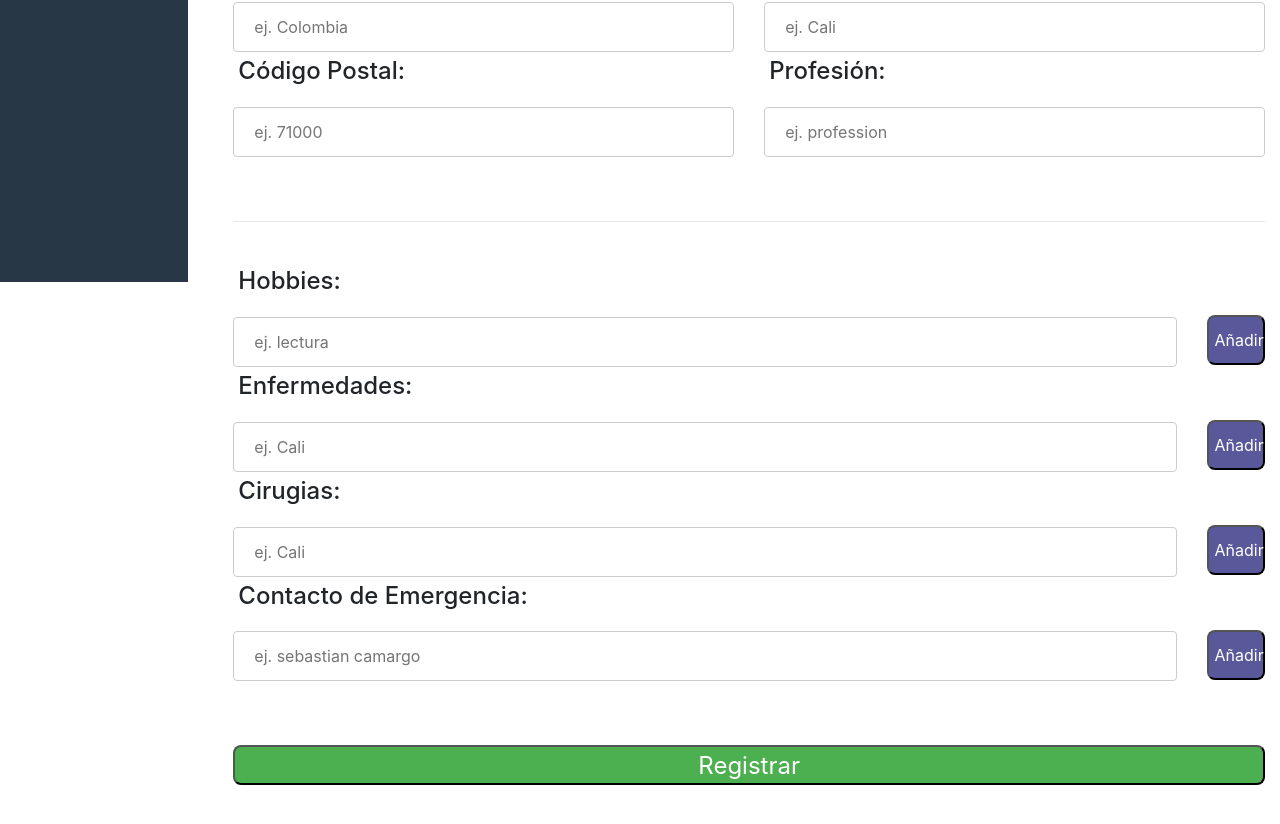
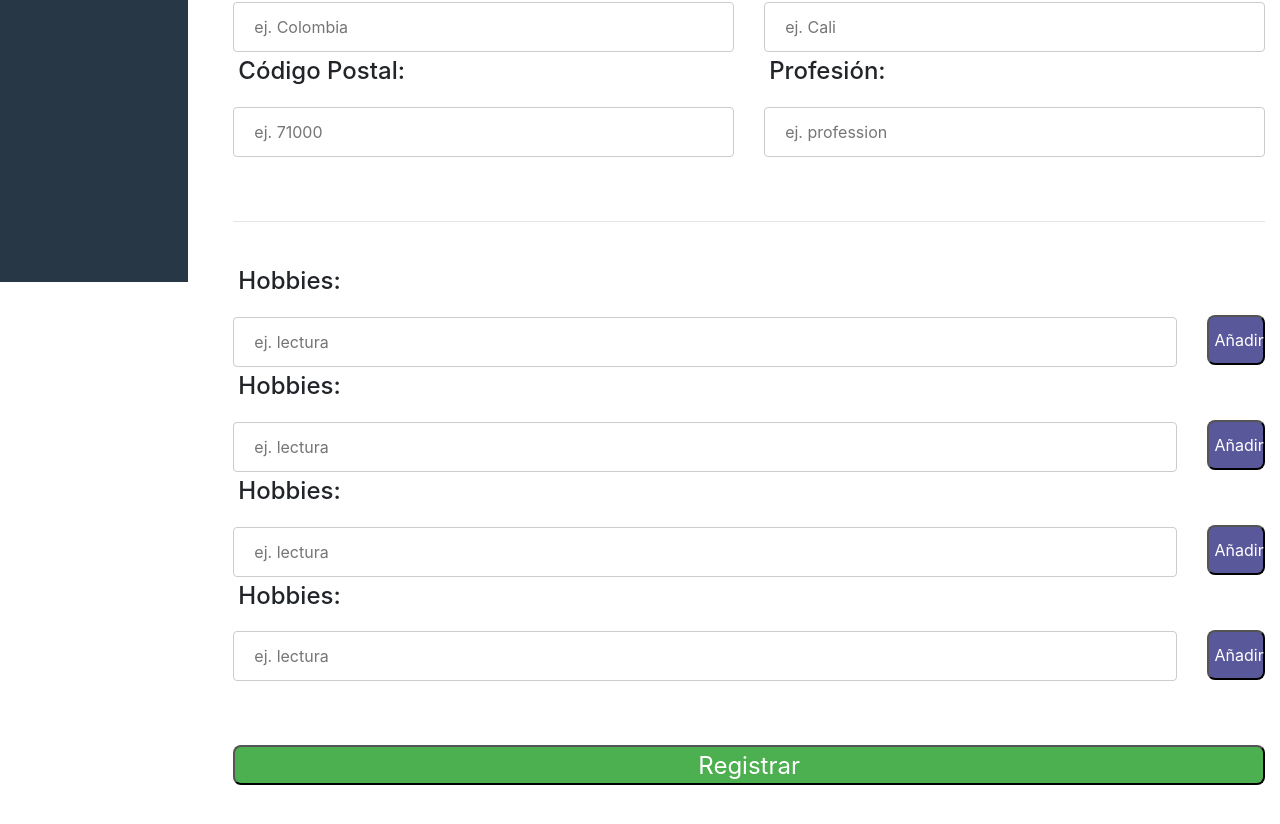
Before and after one commit to juanvaes/horus, a React (Create React App) app in the folder horus/client/: page /client in a window 1280 px wide. Shown: the part 518-1342 px from the top of the page. Built offline with nearby package versions, Linux system fonts and the light colour scheme.

Commit message:
Create Dynamic Input component

```diff
--- a/horus/client/src/components/clients/ClientRegister.js
+++ b/horus/client/src/components/clients/ClientRegister.js
@@ -1,5 +1,7 @@
 import React from 'react';
 import axios from 'axios';
+
+import DynamicInput from '../dynamicInput/dynamicInput'
 import './ClientRegister.css'
 
 class ClientRegister extends React.Component{
@@ -143,49 +145,15 @@ class ClientRegister extends React.Component{
                     <br/><br/>
                     <hr/>
                     <br/>
-                    <div id="hobbies">
-                        <div className="row">
-                            <div className="col-lg-11">
-                                    {/*hobbies*/}
-                                    <h4><label>Hobbies: </label></h4>
-                                    <input type="text" id="hobbies" onBlur={this.handleHobbieChange} placeholder="ej. lectura"/>
-                            </div>
-                            <div className="col-lg-1">
-                                <button onClick={this.createHobbie} className="add-input">Añadir</button>
-                            </div>
-                        </div>
-                    </div>
-                    <div className="row">
-                        <div className="col-lg-11">
-                            {/*sicknesess*/}
-                            <h4><label>Enfermedades: </label></h4>
-                            <input type="text" id="sicknesess" onChange={this.handleChange} placeholder="ej. Cali"/>
-                        </div>
-                        <div className="col-lg-1">
-                            <button className="add-input">Añadir</button>
-                        </div>
-                    </div>
-                    <div className="row">
-                        <div className="col-lg-11">
-                                {/*surgeries*/}
-                                <h4><label>Cirugias: </label></h4>
-                                <input type="text" id="surgeries" onChange={this.handleChange} placeholder="ej. Cali"/>
-                        </div>
-                        <div className="col-lg-1">
-                            <button className="add-input">Añadir</button>
-                        </div>
-                    </div>
-                    <div className="row">
-                        <div className="col-lg-11">
-                            {/*emergency contact*/}
-                            <h4><label>Contacto de Emergencia: </label></h4>
-                            <input type="text" id="emergency_contact" onChange={this.handleChange} placeholder="ej. sebastian camargo"/>
+                    {/*Hobbies*/}
+                    <DynamicInput></DynamicInput>
+                    {/*sicknesses*/}
+                    <DynamicInput></DynamicInput>
+                    {/*surgeries*/}
+                    <DynamicInput></DynamicInput>
+                    {/*emergency contact*/}
+                    <DynamicInput></DynamicInput>
 
-                        </div>
-                        <div className="col-lg-1">
-                            <button className="add-input">Añadir</button>
-                        </div>
-                    </div>
                     <br/>
                     <button className="register-button">Registrar</button>
                 </form>
--- /dev/null
+++ b/horus/client/src/components/dynamicInput/dynamicInput.js
@@ -0,0 +1,26 @@
+import React from 'react';
+
+class DynamicInput extends React.Component{
+    state = {
+        items: [],
+    }
+
+    render(){
+        return(
+        <div id="element">
+            <div className="row">
+                <div className="col-lg-11">
+                    {/*hobbies*/}
+                    <h4><label>Hobbies: </label></h4>
+                    <input type="text" id="hobbies" onBlur={this.handleHobbieChange} placeholder="ej. lectura"/>
+                </div>
+                <div className="col-lg-1">
+                    <button onClick={this.createHobbie} className="add-input">Añadir</button>
+                </div>
+            </div>
+        </div>
+        )
+    }
+}
+
+export default DynamicInput;
```
